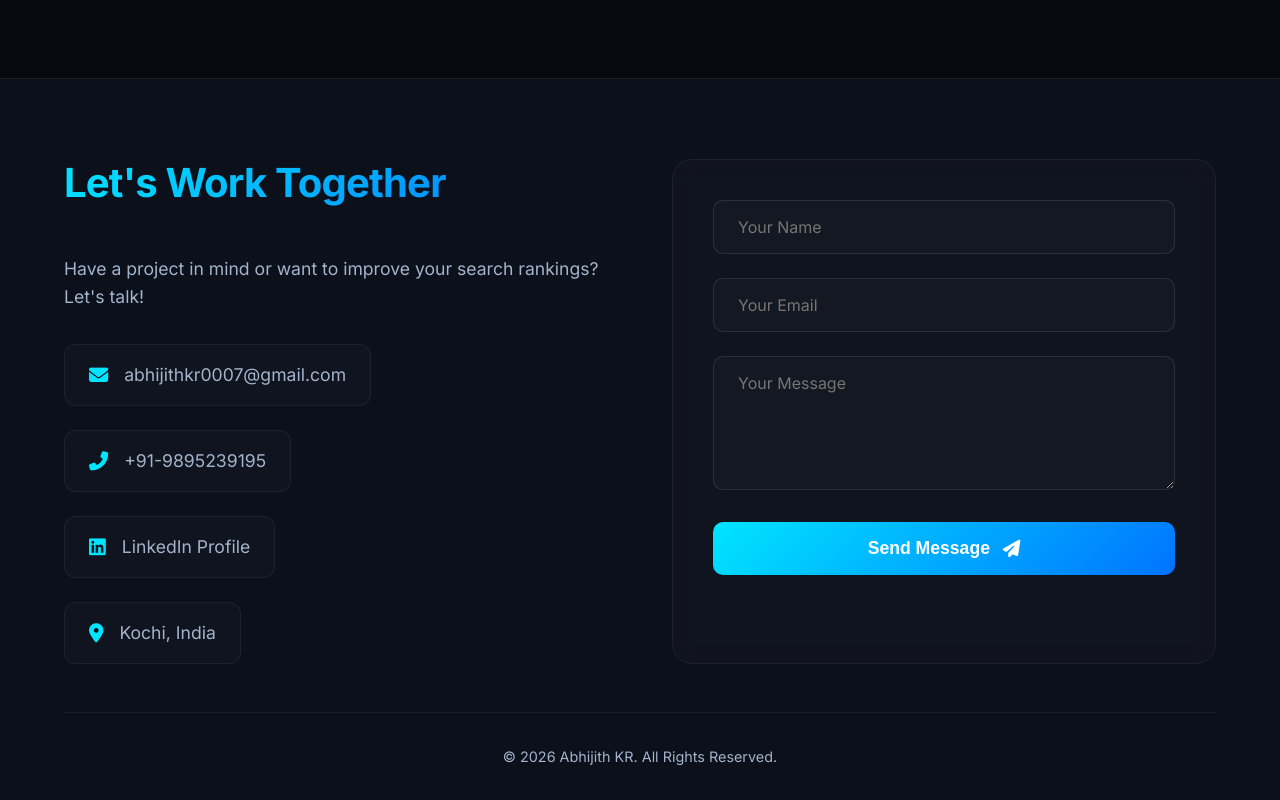
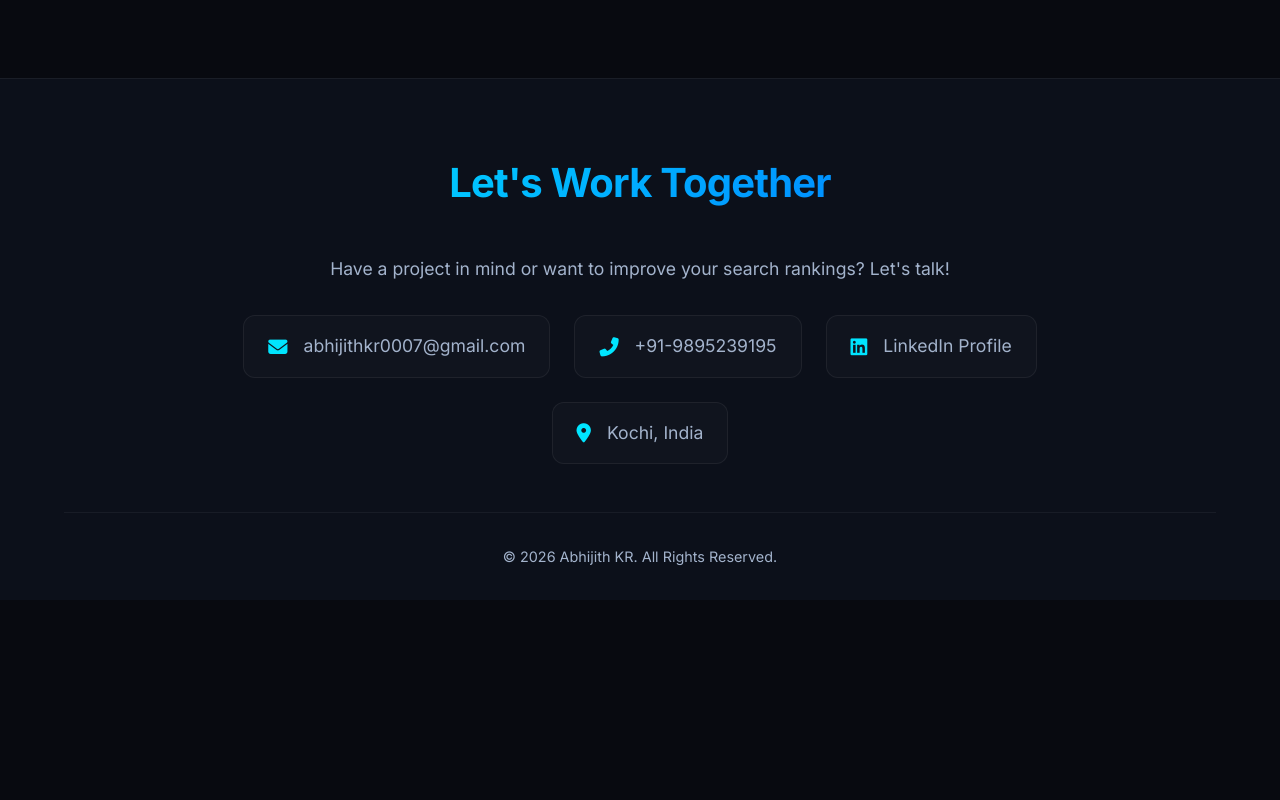
Before and after one commit to BROCHIKO/Abhijith-K.R-portfolio, a plain HTML site: page index.html in a window 1280 px wide. Shown: the part 6028-6828 px from the top of the page. After the commit the page ends 6628 px from the top, so only its background shows below. Drawn offline with Linux system fonts and the light colour scheme.

Commit message:
Remove contact form and center contact links

```diff
--- a/index.html
+++ b/index.html
@@ -530,17 +530,18 @@
     }
 
     .contact-container {
-        display: grid;
-        grid-template-columns: 1fr 1fr;
-        gap: 4rem;
-        max-width: 1200px;
+        display: flex;
+        flex-direction: column;
+        align-items: center;
+        max-width: 800px;
         margin: 0 auto 3rem;
-        text-align: left;
+        text-align: center;
     }
 
     .contact-links-vertical {
         display: flex;
-        flex-direction: column;
+        flex-wrap: wrap;
+        justify-content: center;
         gap: 1.5rem;
     }
 
@@ -564,68 +565,12 @@
         border-color: var(--accent-1);
         background: rgba(0, 115, 255, 0.1);
         box-shadow: 0 0 20px rgba(0, 229, 255, 0.4);
-        transform: translateX(10px);
+        transform: translateY(-5px);
     }
 
     .contact-item i {
         color: var(--accent-1);
         font-size: 1.2rem;
-    }
-
-    /* Contact Form */
-    .contact-form-container {
-        background: var(--card-bg);
-        border: 1px solid var(--card-border);
-        border-radius: 20px;
-        padding: 2.5rem;
-        backdrop-filter: blur(10px);
-    }
-
-    .form-group {
-        margin-bottom: 1.5rem;
-    }
-
-    .contact-form input,
-    .contact-form textarea {
-        width: 100%;
-        background: rgba(255, 255, 255, 0.02);
-        border: 1px solid rgba(255, 255, 255, 0.1);
-        border-radius: 10px;
-        padding: 1rem 1.5rem;
-        color: var(--text-primary);
-        font-family: inherit;
-        font-size: 1rem;
-        transition: all 0.3s ease;
-    }
-
-    .contact-form input:focus,
-    .contact-form textarea:focus {
-        outline: none;
-        border-color: var(--accent-1);
-        background: rgba(0, 229, 255, 0.05);
-        box-shadow: 0 0 20px rgba(0, 229, 255, 0.2);
-    }
-
-    .submit-btn {
-        width: 100%;
-        padding: 1rem;
-        background: var(--accent-gradient);
-        color: #fff;
-        border: none;
-        border-radius: 10px;
-        font-size: 1.1rem;
-        font-weight: 600;
-        cursor: pointer;
-        transition: all 0.3s ease;
-        display: flex;
-        justify-content: center;
-        align-items: center;
-        gap: 0.8rem;
-    }
-
-    .submit-btn:hover {
-        transform: translateY(-2px);
-        box-shadow: 0 5px 20px rgba(0, 229, 255, 0.4);
     }
 
     .footer-bottom {
@@ -634,13 +579,6 @@
         padding-top: 2rem;
         border-top: 1px solid rgba(255,255,255,0.05);
         text-align: center;
-    }
-
-    @media (max-width: 900px) {
-        .contact-container {
-            grid-template-columns: 1fr;
-            gap: 3rem;
-        }
     }
 
     /* Animations */
@@ -1063,7 +1001,7 @@
     <footer id="contact" class="reveal">
         <div class="contact-container">
             <div class="contact-info">
-                <h2 class="section-title" style="text-align: left;">Let's Work Together</h2>
+                <h2 class="section-title">Let's Work Together</h2>
                 <p style="color: var(--text-secondary); margin-bottom: 2rem; font-size: 1.1rem;">Have a project in mind or want to improve your search rankings? Let's talk!</p>
                 <div class="contact-links-vertical">
                     <a href="mailto:abhijithkr0007@gmail.com" class="contact-item">
@@ -1079,20 +1017,6 @@
                         <i class="fas fa-map-marker-alt"></i> Kochi, India
                     </span>
                 </div>
-            </div>
-            <div class="contact-form-container">
-                <form class="contact-form" action="#" method="POST" onsubmit="event.preventDefault();">
-                    <div class="form-group">
-                        <input type="text" placeholder="Your Name" required>
-                    </div>
-                    <div class="form-group">
-                        <input type="email" placeholder="Your Email" required>
-                    </div>
-                    <div class="form-group">
-                        <textarea placeholder="Your Message" rows="5" required></textarea>
-                    </div>
-                    <button type="submit" class="submit-btn">Send Message <i class="fas fa-paper-plane"></i></button>
-                </form>
             </div>
         </div>
         <div class="footer-bottom">
```
